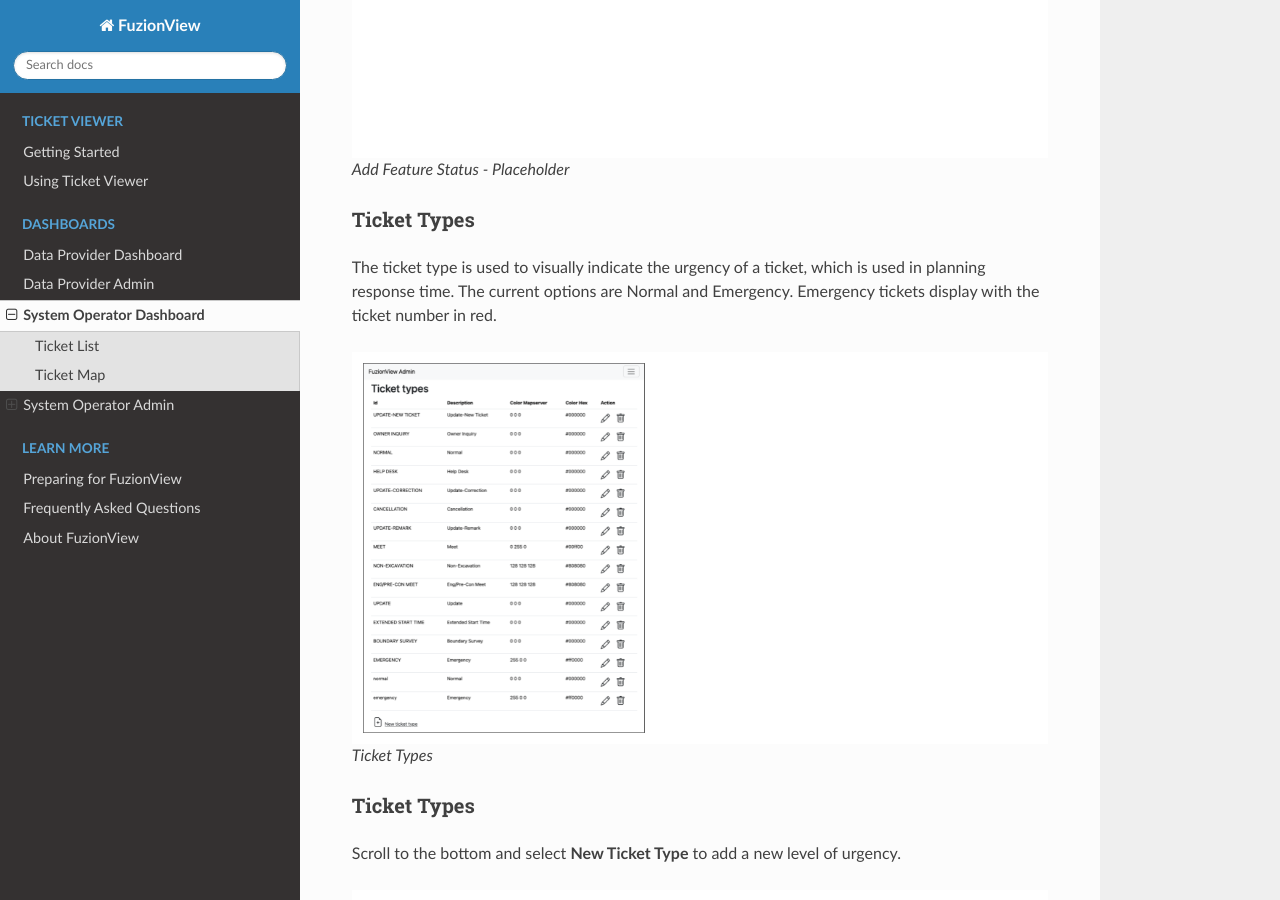
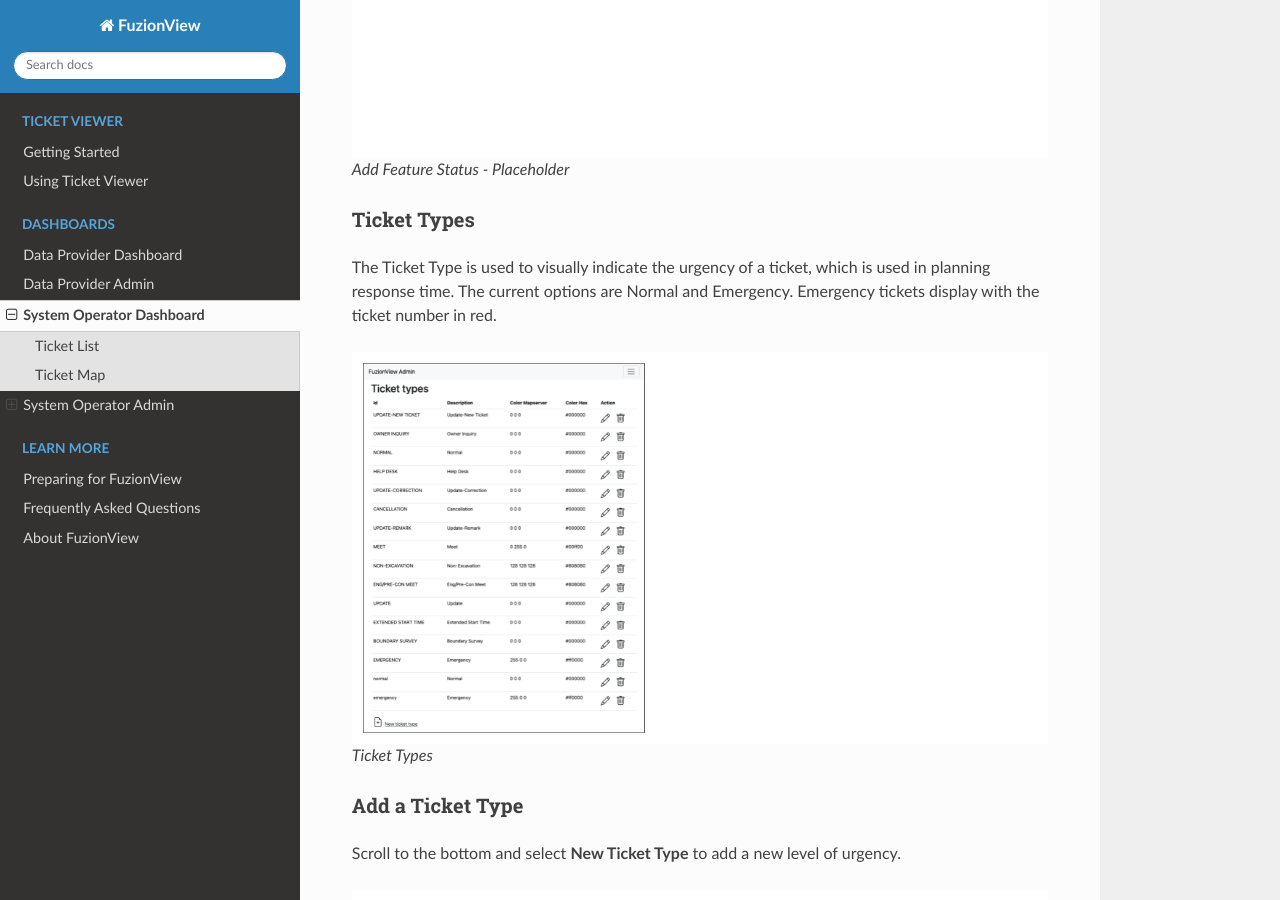
Before and after one commit to FuzionView/FV-Docs, a Sphinx documentation site: the page built from source/SystemOperator.rst, in a window 1280 px wide and 900 px high, scrolled down 9368 px. Built offline with Sphinx 7.4.7 and the Read the Docs theme 2.0.0, drawn with Linux system fonts in a browser that asks for light colours.

Commit message:
Its always something - this time a missing word

```diff
--- a/source/SystemOperator.rst
+++ b/source/SystemOperator.rst
@@ -203,7 +203,7 @@
 Ticket Types
 ^^^^^^^^^^^^^
 
-The ticket type is used to visually indicate the urgency of a ticket, which is used in planning response time.
+The Ticket Type is used to visually indicate the urgency of a ticket, which is used in planning response time.
 The current options are Normal and Emergency. Emergency tickets display with the ticket number in red.
 
 .. figure:: /_static/SOAdmin8_TicketTypes1.png
@@ -212,8 +212,8 @@
 
    *Ticket Types*
 
-Ticket Types
-^^^^^^^^^^^^^
+Add a Ticket Type
+^^^^^^^^^^^^^^^^^^^
 
 Scroll to the bottom and select **New Ticket Type** to add a new level of urgency.
 
```
